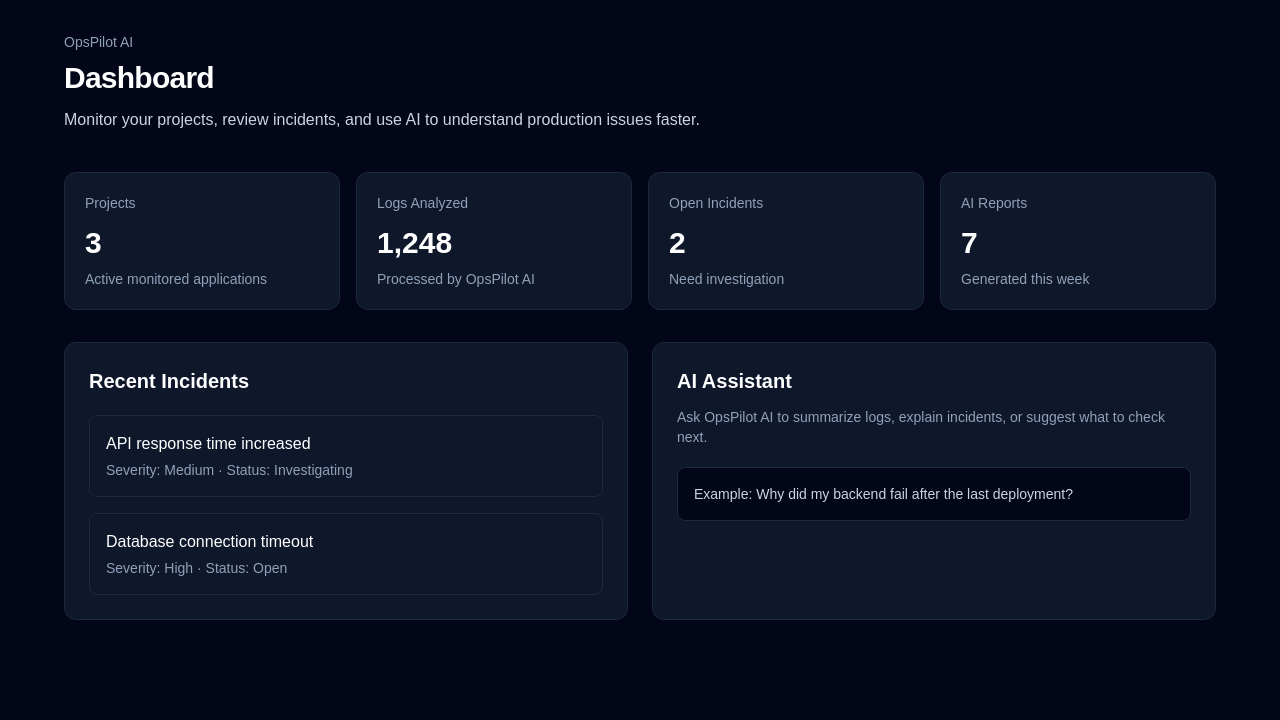
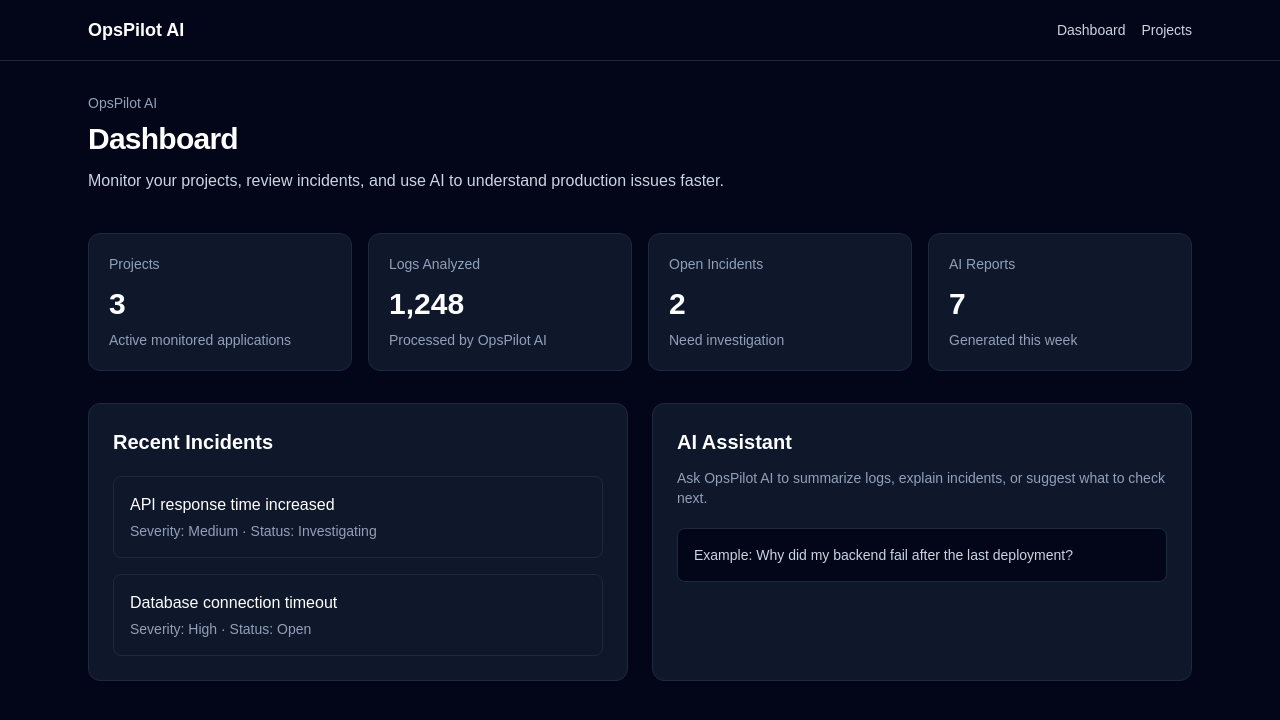
Before and after one commit to hichem-tiba-77/opspilot-ai, a Next.js app in the folder apps/frontend/: page /dashboard in a window 1280 px wide. Shown: the top 720 px of the page. Built offline with nearby package versions, Linux system fonts and the light colour scheme.

Commit message:
refactor: add shared frontend components

```diff
--- a/apps/frontend/src/app/dashboard/page.tsx
+++ b/apps/frontend/src/app/dashboard/page.tsx
@@ -1,3 +1,6 @@
+import { AppNavbar } from "@/components/AppNavbar";
+import { StatCard } from "@/components/StatCard";
+
 const stats = [
   {
     label: "Projects",
@@ -23,8 +26,10 @@
 
 export default function DashboardPage() {
   return (
-    <main className="min-h-screen bg-slate-950 px-6 py-8 text-white">
-      <div className="mx-auto max-w-6xl">
+    <main className="min-h-screen bg-slate-950 text-white">
+      <AppNavbar />
+
+      <div className="mx-auto max-w-6xl px-6 py-8">
         <header className="mb-10">
           <p className="text-sm font-medium text-slate-400">OpsPilot AI</p>
           <h1 className="mt-2 text-3xl font-bold tracking-tight">
@@ -38,16 +43,12 @@
 
         <section className="grid gap-4 sm:grid-cols-2 lg:grid-cols-4">
           {stats.map((stat) => (
-            <div
+            <StatCard
               key={stat.label}
-              className="rounded-xl border border-slate-800 bg-slate-900 p-5"
-            >
-              <p className="text-sm text-slate-400">{stat.label}</p>
-              <p className="mt-3 text-3xl font-bold">{stat.value}</p>
-              <p className="mt-2 text-sm text-slate-400">
-                {stat.description}
-              </p>
-            </div>
+              label={stat.label}
+              value={stat.value}
+              description={stat.description}
+            />
           ))}
         </section>
 
--- a/apps/frontend/src/app/page.tsx
+++ b/apps/frontend/src/app/page.tsx
@@ -1,7 +1,12 @@
+import Link from "next/link";
+import { AppNavbar } from "@/components/AppNavbar";
+
 export default function HomePage() {
   return (
     <main className="min-h-screen bg-slate-950 text-white">
-      <section className="mx-auto flex min-h-screen max-w-6xl flex-col items-center justify-center px-6 text-center">
+      <AppNavbar />
+
+      <section className="mx-auto flex min-h-[calc(100vh-73px)] max-w-6xl flex-col items-center justify-center px-6 text-center">
         <p className="mb-4 rounded-full border border-slate-700 px-4 py-2 text-sm text-slate-300">
           AI-powered DevOps incident platform
         </p>
@@ -16,19 +21,19 @@
         </p>
 
         <div className="mt-10 flex flex-col gap-4 sm:flex-row">
-          <a
+          <Link
             href="/dashboard"
             className="rounded-lg bg-white px-6 py-3 font-medium text-slate-950 transition hover:bg-slate-200"
           >
             Open Dashboard
-          </a>
+          </Link>
 
-          <a
+          <Link
             href="/projects"
             className="rounded-lg border border-slate-700 px-6 py-3 font-medium text-white transition hover:bg-slate-900"
           >
             View Projects
-          </a>
+          </Link>
         </div>
       </section>
     </main>
--- /dev/null
+++ b/apps/frontend/src/components/AppNavbar.tsx
@@ -0,0 +1,36 @@
+import Link from "next/link";
+
+const navItems = [
+  {
+    label: "Dashboard",
+    href: "/dashboard",
+  },
+  {
+    label: "Projects",
+    href: "/projects",
+  },
+];
+
+export function AppNavbar() {
+  return (
+    <header className="border-b border-slate-800 bg-slate-950">
+      <nav className="mx-auto flex max-w-6xl items-center justify-between px-6 py-4">
+        <Link href="/" className="text-lg font-bold text-white">
+          OpsPilot AI
+        </Link>
+
+        <div className="flex items-center gap-4">
+          {navItems.map((item) => (
+            <Link
+              key={item.href}
+              href={item.href}
+              className="text-sm font-medium text-slate-300 transition hover:text-white"
+            >
+              {item.label}
+            </Link>
+          ))}
+        </div>
+      </nav>
+    </header>
+  );
+}
--- /dev/null
+++ b/apps/frontend/src/components/StatCard.tsx
@@ -0,0 +1,15 @@
+type StatCardProps = {
+  label: string;
+  value: string;
+  description: string;
+};
+
+export function StatCard({ label, value, description }: StatCardProps) {
+  return (
+    <div className="rounded-xl border border-slate-800 bg-slate-900 p-5">
+      <p className="text-sm text-slate-400">{label}</p>
+      <p className="mt-3 text-3xl font-bold">{value}</p>
+      <p className="mt-2 text-sm text-slate-400">{description}</p>
+    </div>
+  );
+}
```
